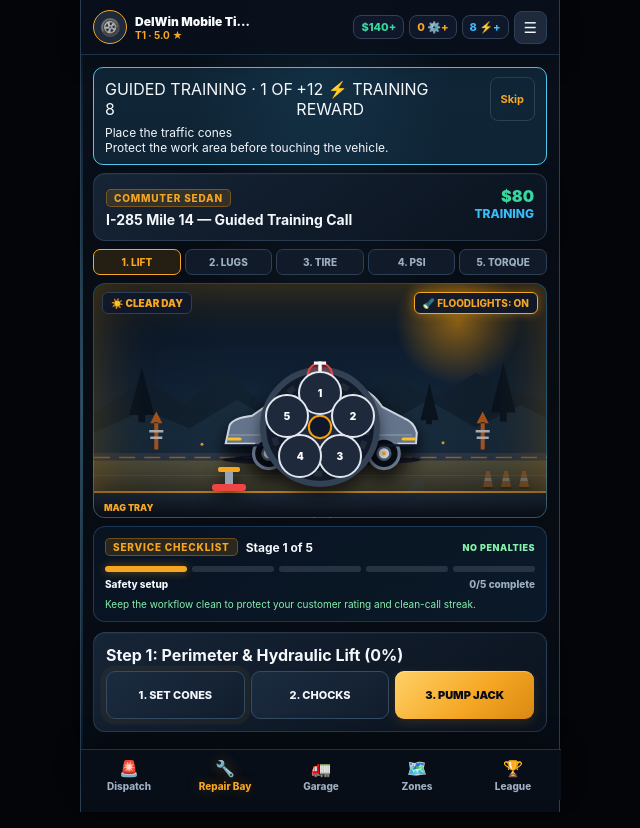
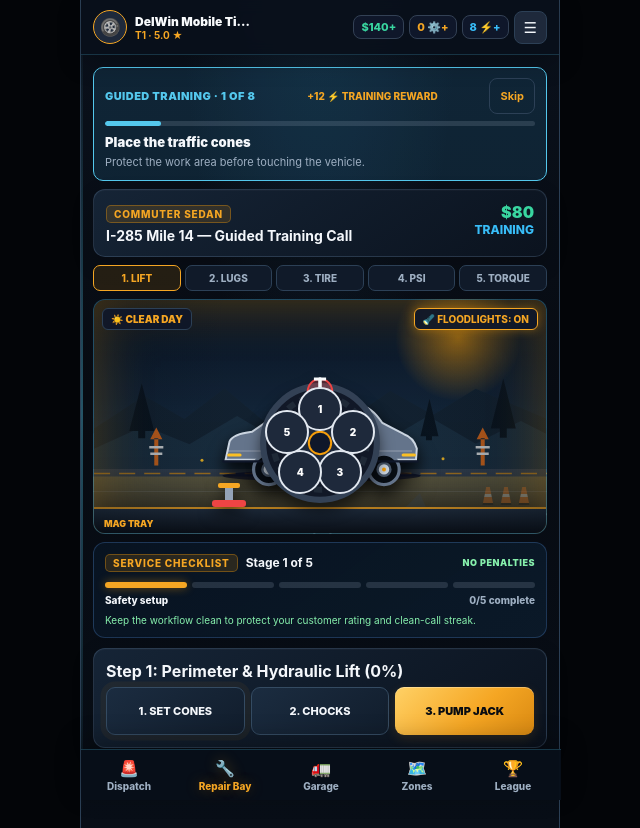
Before and after one commit to honorbiz88-maker/DW-Mobile-Game-App-Preview, a plain HTML site: page index.html in a window 1280 px wide. Shown: the whole page, without its empty margins (320-960 px from the left). Drawn offline with Linux system fonts and the light colour scheme.

Commit message:
Style compact guided training progress panel

```diff
--- a/style.css
+++ b/style.css
@@ -629,20 +629,70 @@ button, .lug-btn, .hud-pill-compact {
   background: rgba(56, 189, 248, 0.12);
   border: 1px solid var(--blue);
   border-radius: 10px;
-  padding: 9px 11px;
+  padding: 10px 11px;
   margin-bottom: 8px;
 }
 
 .tut-banner-top {
   display: flex;
+  flex-wrap: wrap;
   justify-content: space-between;
   align-items: center;
-  margin-bottom: 4px;
+  gap: 6px;
+  margin-bottom: 7px;
+}
+
+.tut-stage-label {
+  color: var(--blue);
+  font-size: 11px;
+  font-weight: 900;
+  letter-spacing: 0.04em;
+}
+
+.tut-reward {
+  color: var(--amber);
+  font-size: 10px;
+  font-weight: 800;
+}
+
+.tut-skip-btn {
+  min-height: 36px;
+  padding: 5px 10px !important;
+  font-size: 11px;
+}
+
+.tut-progress-track {
+  width: 100%;
+  height: 5px;
+  overflow: hidden;
+  border-radius: 99px;
+  background: rgba(148, 163, 184, 0.2);
+  margin-bottom: 8px;
+}
+
+.tut-progress-fill {
+  height: 100%;
+  border-radius: inherit;
+  background: var(--blue);
+  transition: width 0.2s ease;
 }
 
 .tut-banner p {
-  font-size: 12px;
+  margin: 0;
   color: var(--text);
+}
+
+.tut-banner .tut-action {
+  font-size: 13px;
+  font-weight: 900;
+  line-height: 1.35;
+}
+
+.tut-banner .tut-detail {
+  margin-top: 3px;
+  color: var(--muted);
+  font-size: 11px;
+  line-height: 1.4;
 }
 
 .tut-pulse {
```
